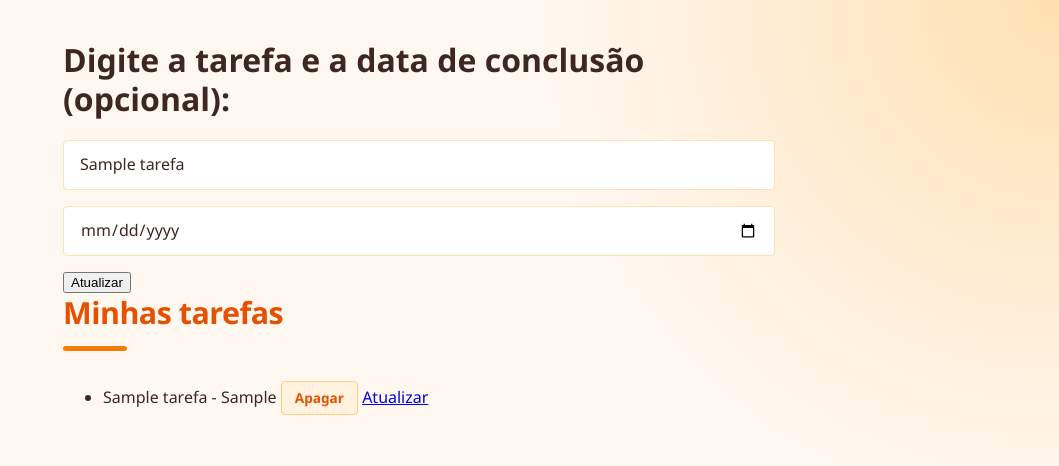
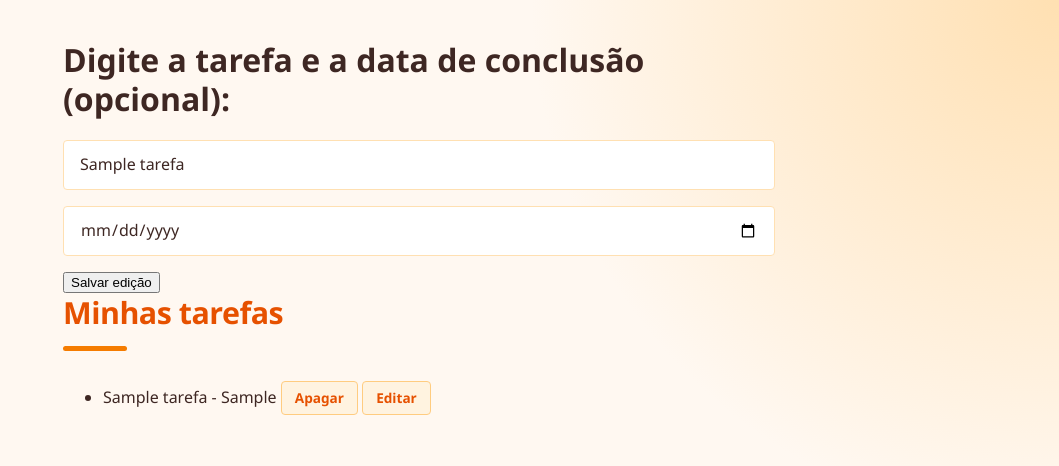
Before and after one commit to Vzbruxo2323/Tarefas_mvc_Flask, a Flask app: template Tarefas/src/tarefas/templates/base.html in a window 1280 px wide. Shown: the top 466 px of the page, without its empty margins (221-1280 px from the left). Run offline with Flask 3, Linux system fonts and the light colour scheme; the template is opened without the code that fills it: most values are stand-ins (such as "Sample title", 1, 10 or a date in 2020).

Commit message:
tarefas continuação

```diff
--- a/Tarefas/src/tarefas/app.py
+++ b/Tarefas/src/tarefas/app.py
@@ -3,6 +3,7 @@ from flask import Flask, redirect, render_template, request, url_for
 
 from tarefas.models.database import init_db
 from tarefas.models.tarefas import Tarefa
+
 
 app = Flask(__name__)
 
@@ -15,6 +16,7 @@ def test():
     return 'Servidor online!'
 
 
+# Página principal e cadastro de tarefas
 @app.route('/', methods=['GET', 'POST'])
 def home():
 
@@ -25,7 +27,6 @@ def home():
 
         data_corrigida = data_conclusao_form or None
 
-        # Instanciamos uma nova tarefa com os dados recebidos do formulário
         if titulo_form:
 
             tarefa = Tarefa(
@@ -33,7 +34,6 @@ def home():
                 data_conclusao=data_corrigida
             )
 
-            # Salvamos a tarefa no banco
             tarefa.salvarTarefa()
 
         return redirect(url_for('home'))
@@ -49,21 +49,19 @@ def home():
     )
 
 
-# Funcionalidade para apagar cada tarefa cadastrada
+# Apagar uma tarefa
 @app.route('/delete/<int:id>', methods=['POST'])
 def apagar_id_especificado(id):
 
-    tarefa = Tarefa(titulo='', id=id)
-    tarefa.excluirTarefa()
+    Tarefa.apagarTarefa(id)
 
     return redirect(url_for('home'))
 
 
-# Rota para atualizar uma tarefa específica
+# Editar uma tarefa
 @app.route('/atualizar/<int:id_tarefa>', methods=['GET', 'POST'])
 def atualizar_tarefa(id_tarefa):
 
-    # Carrega a tarefa do banco
     tarefa = Tarefa.buscarTarefa(id_tarefa)
 
     if tarefa is None:
@@ -78,7 +76,6 @@ def atualizar_tarefa(id_tarefa):
 
         if titulo_form:
 
-            # Envia os dados alterados para o banco
             Tarefa.atualizarTarefa(
                 id_tarefa,
                 titulo_form,
@@ -89,8 +86,8 @@ def atualizar_tarefa(id_tarefa):
 
     return render_template(
         'base.html',
-        titulo='Atualizar tarefa',
-        titulo_da_pagina='Atualizar tarefa',
+        titulo='Editar tarefa',
+        titulo_da_pagina='Editar tarefa',
         tarefas_da_pagina=Tarefa.listarTarefas(),
         tarefa=tarefa
     )
--- a/Tarefas/src/tarefas/models/database.py
+++ b/Tarefas/src/tarefas/models/database.py
@@ -1,4 +1,3 @@
-
 from os import getenv
 from pathlib import Path
 
--- a/Tarefas/src/tarefas/static/style.css
+++ b/Tarefas/src/tarefas/static/style.css
@@ -147,7 +147,7 @@ button:focus-visible {
     margin-top: 16px;
 }
 
-/* Cada tarefa é um div criado pelo JavaScript */
+/* Cada tarefa */
 
 #listaTarefas > div {
     display: flex;
@@ -180,7 +180,11 @@ button:focus-visible {
 }
 
 
-#listaTarefas button {
+/* Botões Apagar e Editar */
+
+#listaTarefas button,
+#listaTarefas a.botao-editar {
+    display: inline-block;
     flex-shrink: 0;
     margin-left: 0 !important;
     padding: 8px 13px;
@@ -194,6 +198,7 @@ button:focus-visible {
     font-size: 0.85rem;
     font-weight: 700;
 
+    text-decoration: none;
     cursor: pointer;
 
     transition:
@@ -202,7 +207,11 @@ button:focus-visible {
         border-color 0.2s ease;
 }
 
-#listaTarefas button:hover {
+
+/* Efeito ao passar o mouse */
+
+#listaTarefas button:hover,
+#listaTarefas a.botao-editar:hover {
     color: var(--branco);
     background: var(--laranja-escuro);
     border-color: var(--laranja-escuro);
@@ -224,7 +233,8 @@ button:focus-visible {
         padding: 14px;
     }
 
-    #listaTarefas button {
+    #listaTarefas button,
+    #listaTarefas a.botao-editar {
         padding: 7px 10px;
     }
 }
--- a/Tarefas/src/tarefas/templates/base.html
+++ b/Tarefas/src/tarefas/templates/base.html
@@ -1,4 +1,3 @@
-
 <!DOCTYPE html>
 <html lang="pt-BR">
 
@@ -37,7 +36,7 @@
         >
 
         {% if tarefa %}
-            <button type="submit">Atualizar</button>
+            <button type="submit">Salvar edição</button>
         {% else %}
             <button type="submit">Adicionar</button>
         {% endif %}
@@ -66,8 +65,11 @@
                     <button type="submit">Apagar</button>
                 </form>
 
-                <a href="{{ url_for('atualizar_tarefa', id_tarefa=tarefa.id_tarefa) }}">
-                    Atualizar
+                <a
+                    class="botao-editar"
+                    href="{{ url_for('atualizar_tarefa', id_tarefa=tarefa.id_tarefa) }}"
+                >
+                    Editar
                 </a>
 
             </li>
```
Also changed, not shown: Tarefas/src/tarefas/models/tarefas.py (+34 -32 lines).
